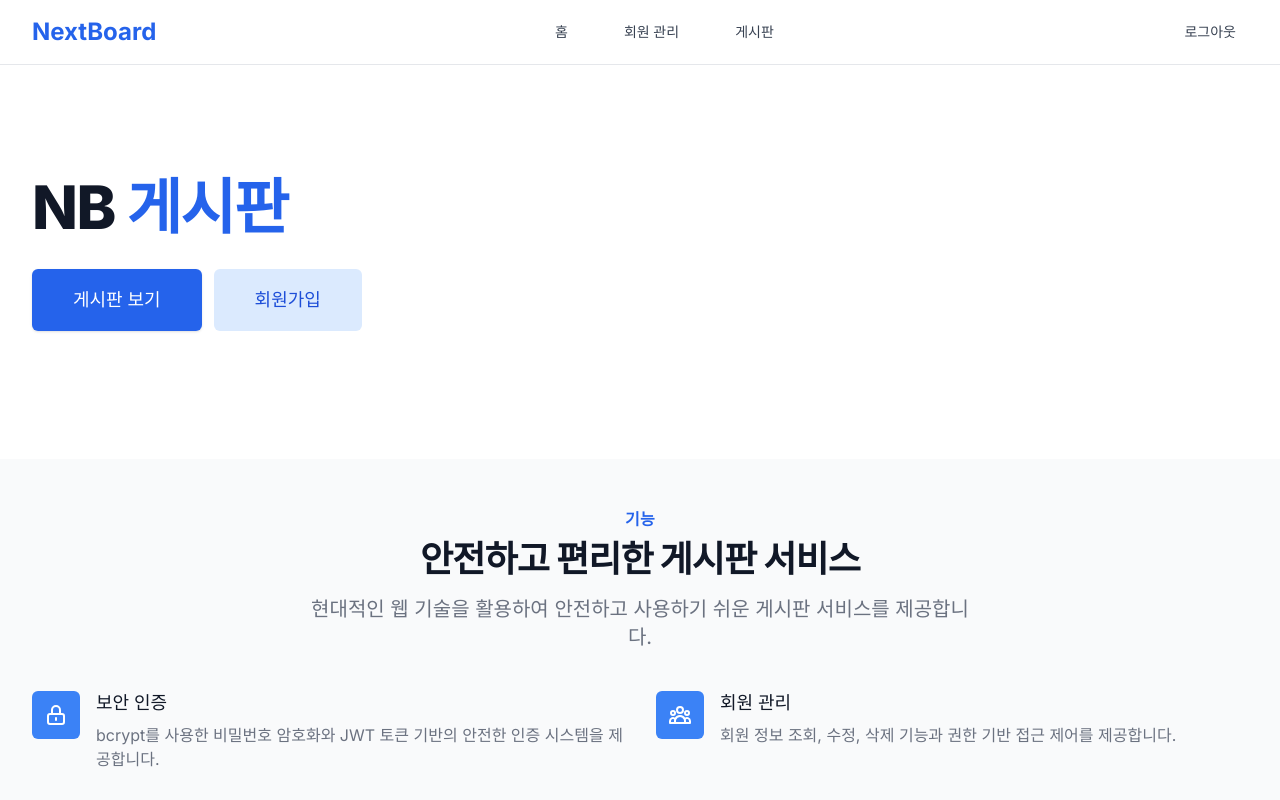
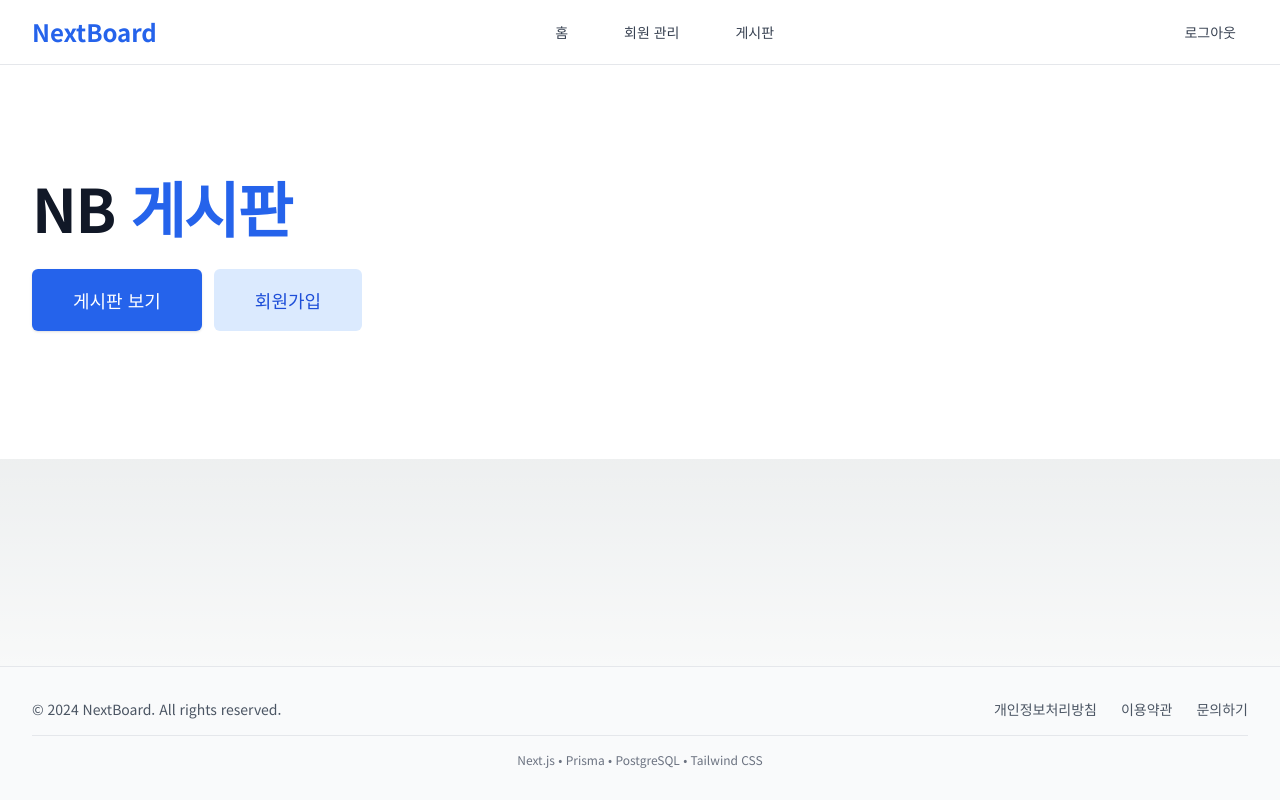
Before and after one commit to kwucslkm/nextBoard, a Next.js app: page / in a window 1280 px wide. Shown: the top 800 px of the page. Built offline with nearby package versions, Linux system fonts and the light colour scheme.

Commit message:
20250809-5

```diff
--- a/src/app/layout.tsx
+++ b/src/app/layout.tsx
@@ -1,27 +1,42 @@
+// app/layout.tsx
 import type { Metadata } from 'next'
-import { Inter } from 'next/font/google'
+import { Noto_Sans_KR } from 'next/font/google'
 import './globals.css'
 import Header from '@/components/layout/Header'
 import Footer from '@/components/layout/Footer'
 
-const inter = Inter({ subsets: ['latin'] })
+const noto = Noto_Sans_KR({
+  subsets: ['latin'],
+  weight: ['400','500','700'],
+  display: 'swap',
+  variable: '--font-noto-sans-kr',
+  // preload: false,
+})
 
 export const metadata: Metadata = {
-  title: 'NextBoard - 회원제 게시판',
-  description: 'Next.js, Prisma, PostgreSQL을 기반으로 한 현대적인 회원제 게시판 SaaS 서비스',
+  metadataBase: new URL('https://nextboard.example.com'),
+  title: { default: 'NextBoard', template: '%s | NextBoard' },
+  description: 'Next.js + Prisma + PostgreSQL 기반 회원제 게시판',
+  icons: { icon: '/favicon.ico' },
+  openGraph: {
+    type: 'website',
+    title: 'NextBoard',
+    description: '회원제 게시판 SaaS',
+    url: '/',
+    siteName: 'NextBoard',
+  },
+  twitter: { card: 'summary_large_image' },
 }
 
-export default function RootLayout({
-  children,
-}: {
-  children: React.ReactNode
-}) {
+export default function RootLayout({ children }: { children: React.ReactNode }) {
   return (
     <html lang="ko">
-      <body className={inter.className}>
+      <body className={`${noto.className} antialiased`}>
+
+        <a href="#content" className="sr-only focus:not-sr-only">본문으로 건너뛰기</a>
         <div className="min-h-screen flex flex-col">
           <Header />
-          <main className="flex-1">
+          <main id="content" className="flex-1">
             {children}
           </main>
           <Footer />
--- a/src/app/page.tsx
+++ b/src/app/page.tsx
@@ -14,8 +14,7 @@ export default function Home() {
                   <span className="block text-primary-600 xl:inline"> 게시판</span>
                 </h1>
                 <p className="mt-3 text-base text-gray-500 sm:mt-5 sm:text-lg sm:max-w-xl sm:mx-auto md:mt-5 md:text-xl lg:mx-0">
-                  {/* Next.js, Prisma, PostgreSQL을 기반으로 한 현대적인 회원제 게시판 SaaS 서비스입니다.
-                  안전한 인증 시스템과 직관적인 사용자 인터페이스를 제공합니다. */}
+                  {/* Next.js, Prisma, PostgreSQL을 기반으로 한 현대적인 회원제 게시판 SaaS 서비스입니다. 안전한 인증 시스템과 직관적인 사용자 인터페이스를 제공합니다. */}
                 </p>
                 <div className="mt-5 sm:mt-8 sm:flex sm:justify-center lg:justify-start">
                   <div className="rounded-md shadow">
@@ -41,7 +40,7 @@ export default function Home() {
       </div>
 
       {/* Features Section */}
-      <div className="py-12 bg-gray-50">
+      {/* <div className="py-12 bg-gray-50">
         <div className="max-w-7xl mx-auto px-4 sm:px-6 lg:px-8">
           <div className="lg:text-center">
             <h2 className="text-base text-primary-600 font-semibold tracking-wide uppercase">기능</h2>
@@ -105,7 +104,7 @@ export default function Home() {
             </div>
           </div>
         </div>
-      </div>
+      </div> */}
     </div>
   )
 }
```
Also changed, not shown: docker-compose.yml (line endings or trailing spaces), 1 other file (tests, documents, lock files or other folders).
